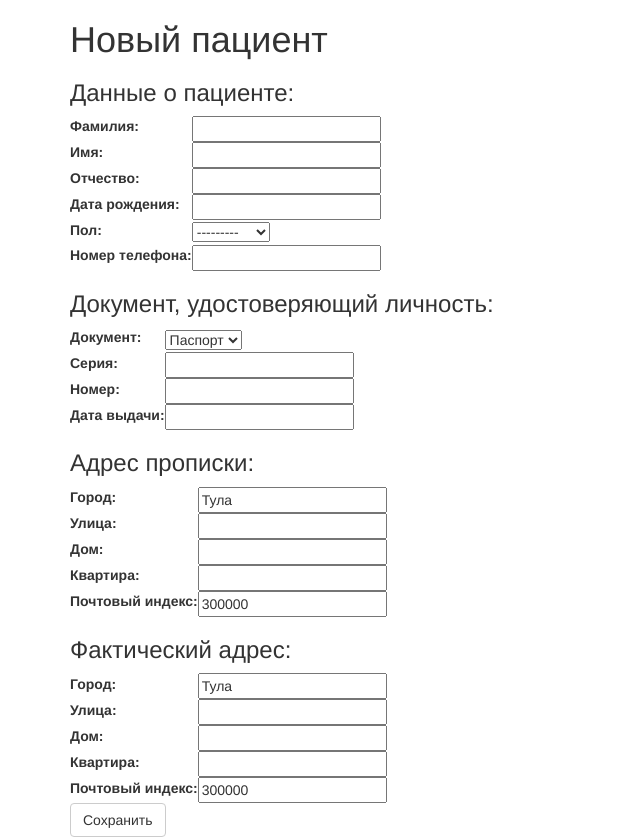
After one commit to lancelote/idc_test, a Django app: page /patient/new/ in a window 1280 px wide. The commit adds this page. Shown: the whole page, without its empty margins (0-640 px from the left). Run offline with Django 3.2, Linux system fonts and the light colour scheme; some libraries are stand-ins or nearby versions.

Commit message:
basic functionality

```diff
--- /dev/null
+++ b/med_app/forms.py
@@ -0,0 +1,83 @@
+from django import forms
+from django.utils.translation import ugettext_lazy as _
+from .models import Patient, Document, RegAddress, ActAddress
+
+
+class PatientForm(forms.ModelForm):
+
+    class Meta:
+        model = Patient
+        fields = (
+            'family_name',
+            'first_name',
+            'patronymic_name',
+            'date_of_birth',
+            'sex',
+            'phone_number',
+        )
+        labels = {
+            'family_name': _('Фамилия'),
+            'first_name': _('Имя'),
+            'patronymic_name': _('Отчество'),
+            'date_of_birth': _('Дата рождения'),
+            'sex': _('Пол'),
+            'phone_number': _('Номер телефона'),
+        }
+
+
+class DocumentForm(forms.ModelForm):
+
+    class Meta:
+        model = Document
+        fields = (
+            'doc_name',
+            'serial',
+            'number',
+            'date_of_issue',
+        )
+        labels = {
+            'doc_name': _('Документ'),
+            'serial': _('Серия'),
+            'number': _('Номер'),
+            'date_of_issue': _('Дата выдачи'),
+        }
+
+
+class RegAddressForm(forms.ModelForm):
+
+    class Meta:
+        model = RegAddress
+        fields = (
+            'city',
+            'street',
+            'house',
+            'apartment',
+            'postal_code',
+        )
+        labels = {
+            'city': _('Город'),
+            'street': _('Улица'),
+            'house': _('Дом'),
+            'apartment': _('Квартира'),
+            'postal_code': _('Почтовый индекс'),
+        }
+
+
+class ActAddressForm(forms.ModelForm):
+
+    class Meta:
+        model = ActAddress
+        fields = (
+            'city',
+            'street',
+            'house',
+            'apartment',
+            'postal_code',
+        )
+        labels = {
+            'city': _('Город'),
+            'street': _('Улица'),
+            'house': _('Дом'),
+            'apartment': _('Квартира'),
+            'postal_code': _('Почтовый индекс'),
+        }
--- a/med_app/models.py
+++ b/med_app/models.py
@@ -60,7 +60,10 @@ class Address(models.Model):
     street = models.CharField(max_length=20)
     house = models.IntegerField()
     apartment = models.IntegerField()
-    postal_code = models.IntegerField()
+    postal_code = models.IntegerField(default=300000)
+
+    class Meta:
+        abstract = True
 
     def __str__(self):
         return self.patient.__str__()
--- a/med_app/templates/med_app/base.html
+++ b/med_app/templates/med_app/base.html
@@ -10,8 +10,8 @@
     <div class="content container">
         <div class="row">
             <div class="col-md-12">
-            {% block content %}
-            {% endblock %}
+                {% block content %}
+                {% endblock %}
             </div>
         </div>
     </div>
--- /dev/null
+++ b/med_app/templates/med_app/patient_edit.html
@@ -0,0 +1,32 @@
+{% extends 'med_app/base.html' %}
+
+{% block content %}
+    <h1>Новый пациент</h1>
+    <form method="POST" class="patient-form">{% csrf_token %}
+        <div>
+            <h3>Данные о пациенте:</h3>
+            <table>
+                {{ patient_form.as_table }}
+            </table>
+        </div>
+        <div>
+            <h3>Документ, удостоверяющий личность:</h3>
+            <table>
+                {{ document_form.as_table }}
+            </table>
+        </div>
+        <div>
+            <h3>Адрес прописки:</h3>
+            <table>
+                {{ reg_address_form.as_table }}
+            </table>
+        </div>
+        <div>
+            <h3>Фактический адрес:</h3>
+            <table>
+                {{ act_address_form.as_table }}
+            </table>
+        </div>
+        <button type="submit" class="save btn btn-default">Сохранить</button>
+    </form>
+{% endblock %}
--- a/med_app/urls.py
+++ b/med_app/urls.py
@@ -5,4 +5,5 @@ from . import views
 urlpatterns = [
     url(r'^$', views.patient_list),
     url(r'^patient/(?P<pk>[0-9]+)/$', views.patient_detail),
+    url(r'^patient/new/$', views.patient_new, name='patient_new'),
 ]
--- a/med_app/views.py
+++ b/med_app/views.py
@@ -1,5 +1,6 @@
-from django.shortcuts import render, get_object_or_404
+from django.shortcuts import render, get_object_or_404, redirect
 from .models import Patient, Document, RegAddress, ActAddress
+from .forms import PatientForm, DocumentForm, RegAddressForm, ActAddressForm
 
 
 def patient_list(request):
@@ -17,3 +18,44 @@ def patient_detail(request, pk):
                    'document': document,
                    'reg_address': reg_address,
                    'act_address': act_address})
+
+
+def patient_new(request):
+    if request.method == "POST":
+        patient_form = PatientForm(request.POST)
+        document_form = DocumentForm(request.POST)
+        reg_address_form = RegAddressForm(request.POST, prefix='reg')
+        act_address_form = ActAddressForm(request.POST, prefix='act')
+
+        if all((
+            patient_form.is_valid(),
+            document_form.is_valid(),
+            reg_address_form.is_valid(),
+            act_address_form.is_valid(),
+        )):
+            patient = patient_form.save(commit=False)
+            patient.save()
+
+            document = document_form.save(commit=False)
+            document.patient = patient
+            document.save()
+
+            reg_address = reg_address_form.save(commit=False)
+            reg_address.patient = patient
+            reg_address.save()
+
+            act_address = act_address_form.save(commit=False)
+            act_address.patient = patient
+            act_address.save()
+
+            return redirect('med_app.views.patient_detail', pk=patient.pk)
+    else:
+        patient_form = PatientForm()
+        document_form = DocumentForm()
+        reg_address_form = RegAddressForm(prefix='reg')
+        act_address_form = ActAddressForm(prefix='act')
+    return render(request, 'med_app/patient_edit.html',
+                  {'patient_form': patient_form,
+                   'document_form': document_form,
+                   'reg_address_form': reg_address_form,
+                   'act_address_form': act_address_form})
```
Also changed, not shown: med_app/templates/med_app/patient_list.html (+6 -1 lines), med_app/migrations/0001_initial.py.
